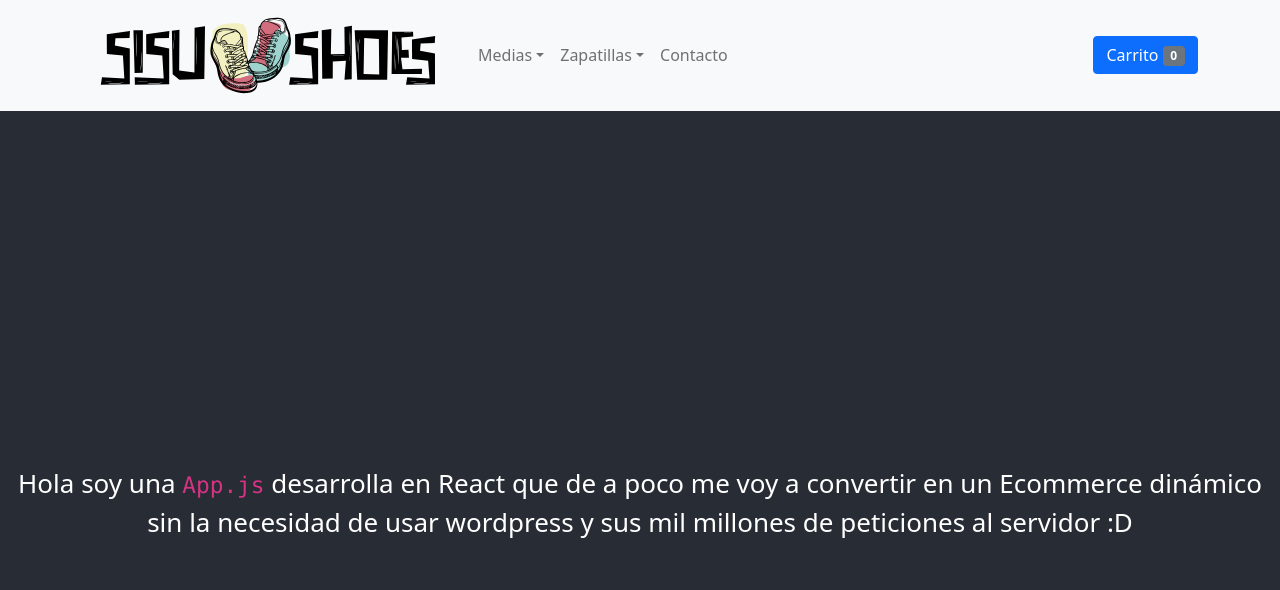
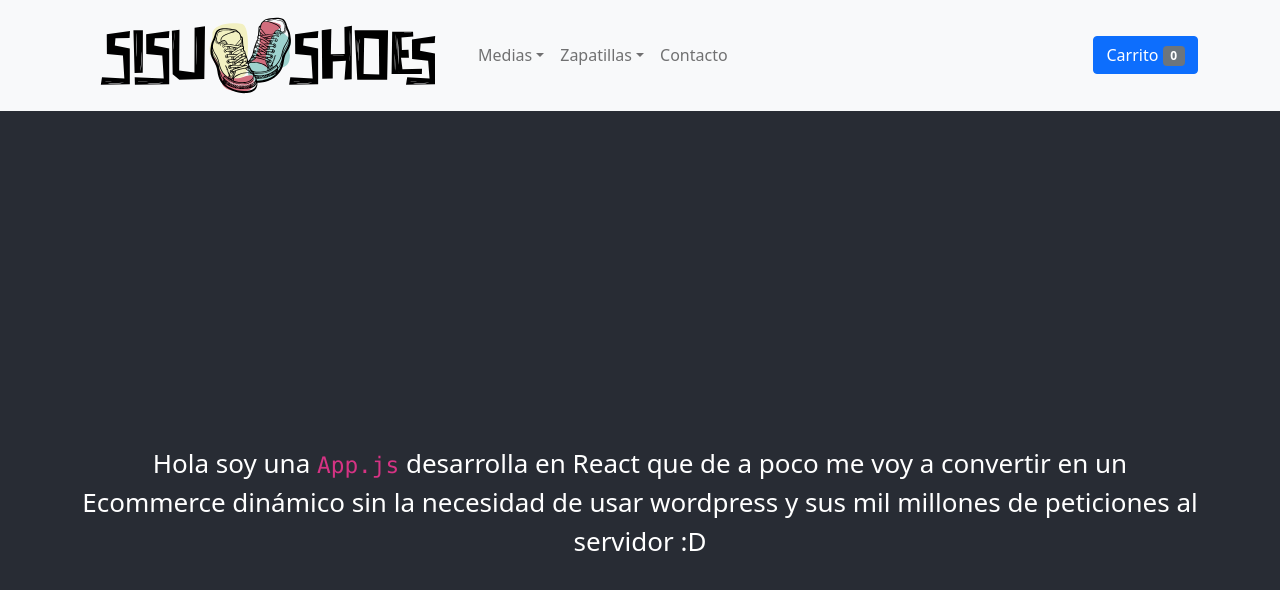
Before and after one commit to fkcisco/react, a React (Create React App) app: page / in a window 1280 px wide. Shown: the top 590 px of the page. Built offline with nearby package versions, Linux system fonts and the light colour scheme.

Commit message:
segundo desafio 1.0

```diff
--- a/src/App.js
+++ b/src/App.js
@@ -2,16 +2,13 @@ import './App.css';
 import 'bootstrap/dist/css/bootstrap.min.css';
 import "bootstrap-icons/font/bootstrap-icons.css";
 import NavBar from './components/NavBar.jsx';
+import ItemListContainer from './components/ItemListContainer.jsx';
 
 function App() {
   return (
     <div className="App">
       <NavBar/>
-      <header className="App-header">
-        <p>
-          Hola soy una <code>App.js</code> desarrolla en React que de a poco me voy a convertir en un Ecommerce dinámico sin la necesidad de usar wordpress y sus mil millones de peticiones al servidor :D
-        </p>
-      </header>
+      <ItemListContainer/>
     </div>
   );
 }
--- /dev/null
+++ b/src/components/CartWidget.jsx
@@ -0,0 +1,13 @@
+import {Button} from 'react-bootstrap'
+import {Badge } from 'react-bootstrap'
+
+const Carrito= () => {
+    return (
+
+        <Button variant="primary"> Carrito <Badge bg="secondary">0</Badge>
+        </Button>
+
+)
+}
+
+export default Carrito
--- /dev/null
+++ b/src/components/ItemListContainer.jsx
@@ -0,0 +1,17 @@
+import {Container } from 'react-bootstrap'
+
+const Contenido= () => {
+    return (
+
+    <header className="App-header">
+        <Container>
+            <p>
+            Hola soy una <code>App.js</code> desarrolla en React que de a poco me voy a convertir en un Ecommerce dinámico sin la necesidad de usar wordpress y sus mil millones de peticiones al servidor :D
+            </p>
+        </Container>
+    </header>
+
+)
+}
+
+export default Contenido
--- a/src/components/NavBar.jsx
+++ b/src/components/NavBar.jsx
@@ -1,5 +1,9 @@
 import logo from '../logo.svg';
-import {Navbar, Container, Nav, NavDropdown, Button, Badge } from 'react-bootstrap'
+import {Navbar } from 'react-bootstrap'
+import {Container } from 'react-bootstrap'
+import {Nav } from 'react-bootstrap'
+import {NavDropdown } from 'react-bootstrap'
+import CartWidget from './CartWidget'
 
 const NavBar = () => {
   return (
@@ -24,9 +28,7 @@ const NavBar = () => {
         <Nav.Link href="#">Contacto</Nav.Link>
       </Nav>
     </Navbar.Collapse>
-    <Button variant="primary">
-      Carrito <Badge bg="secondary">0</Badge>
-    </Button>
+    <CartWidget/>
   </Container>
 </Navbar>
 
```
